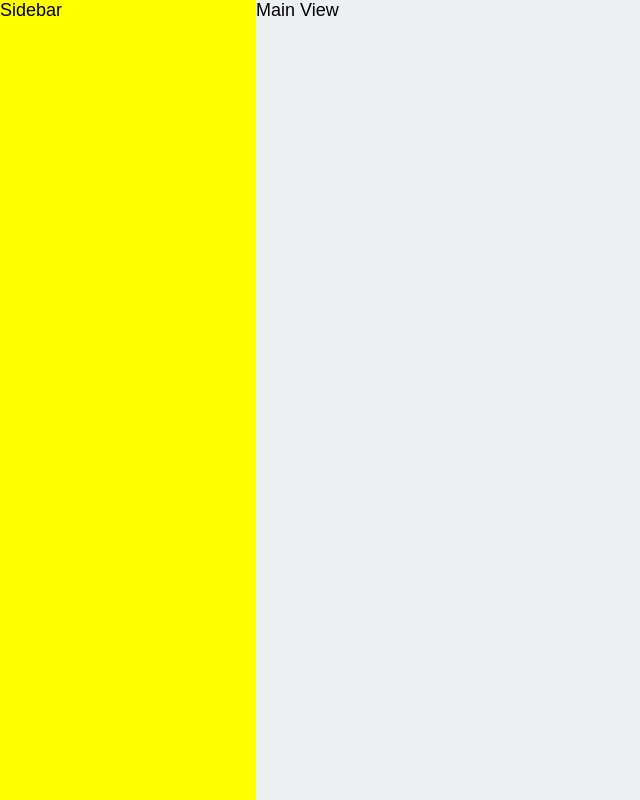
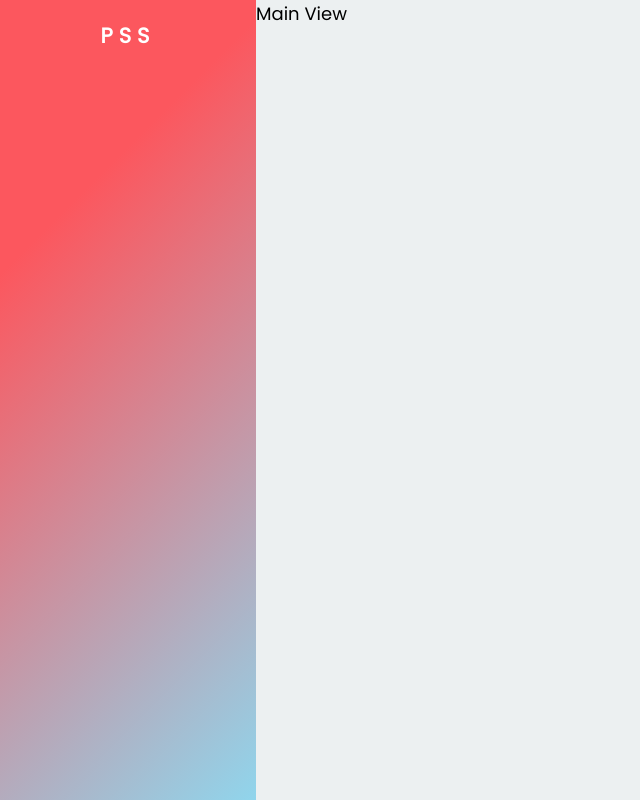
Before and after one commit to jakubwas/react-sidebar, a React (Create React App) app: page / in a window 1280 px wide. Shown: the whole page, without its empty margins (0-640 px from the left). Built offline with nearby package versions, Linux system fonts and the light colour scheme.

Commit message:
Basic ui structure

```diff
--- a/public/index.html
+++ b/public/index.html
@@ -10,34 +10,13 @@
       content="Web site created using create-react-app"
     />
     <link rel="apple-touch-icon" href="%PUBLIC_URL%/logo192.png" />
-    <!--
-      manifest.json provides metadata used when your web app is installed on a
-      user's mobile device or desktop. See https://developers.google.com/web/fundamentals/web-app-manifest/
-    -->
     <link rel="manifest" href="%PUBLIC_URL%/manifest.json" />
-    <!--
-      Notice the use of %PUBLIC_URL% in the tags above.
-      It will be replaced with the URL of the `public` folder during the build.
-      Only files inside the `public` folder can be referenced from the HTML.
-
-      Unlike "/favicon.ico" or "favicon.ico", "%PUBLIC_URL%/favicon.ico" will
-      work correctly both with client-side routing and a non-root public URL.
-      Learn how to configure a non-root public URL by running `npm run build`.
-    -->
+    <link rel="preconnect" href="https://fonts.gstatic.com">
+    <link href="https://fonts.googleapis.com/css2?family=Poppins&display=swap" rel="stylesheet">
     <title>React App</title>
   </head>
   <body>
     <noscript>You need to enable JavaScript to run this app.</noscript>
     <div id="root"></div>
-    <!--
-      This HTML file is a template.
-      If you open it directly in the browser, you will see an empty page.
-
-      You can add webfonts, meta tags, or analytics to this file.
-      The build step will place the bundled scripts into the <body> tag.
-
-      To begin the development, run `npm start` or `yarn start`.
-      To create a production bundle, use `npm run build` or `yarn build`.
-    -->
   </body>
 </html>
--- a/src/App.js
+++ b/src/App.js
@@ -5,10 +5,16 @@ import Sidebar from './Components/Sidebar/Sidebar';
 import MainView from './Components/MainView/MainView';
 
 const App = () => {
+
+  const sidebarHeader = 'PSS';
+  const menuItems = ['Reporting Panel', 'Company', 'Accidents', 'Production', 'Setting']
+
   return (
     <styled.App>
-      <Sidebar></Sidebar>
-      <MainView></MainView>
+      <Sidebar
+        header={sidebarHeader}
+      />
+      <MainView/>
     </styled.App>
   );
 }
--- a/src/Components/Sidebar/Sidebar.js
+++ b/src/Components/Sidebar/Sidebar.js
@@ -1,9 +1,13 @@
 import React from 'react';
 import * as styled from './Sidebar.styles';
 
-const Sidebar = () => {
+const Sidebar = (props) => {
+
+
     return (
-        <styled.SidebarContainer>Sidebar</styled.SidebarContainer>
+        <styled.SidebarContainer>
+            <styled.SidebarHeader>{props.header}</styled.SidebarHeader>
+        </styled.SidebarContainer>
     )
 }
 
--- a/src/Components/Sidebar/Sidebar.styles.js
+++ b/src/Components/Sidebar/Sidebar.styles.js
@@ -2,5 +2,17 @@ import styled from '@emotion/styled';
 
 export const SidebarContainer = styled.div`
     width: 20%;
-    background-color: yellow;
+    max-width: 280px;
+    min-width: 80px;
+    background-image: linear-gradient(
+        315deg, #90D5EC 0%, #FC575E 74%
+    )
 `
+
+export const SidebarHeader = styled.h3`
+    padding: 20px 0;
+    text-align: center;
+    margin-bottom: 10px;
+    letter-spacing: 6px;
+    color: white;
+`
```
Also changed, not shown: 1 other file (tests, documents, lock files or other folders).
